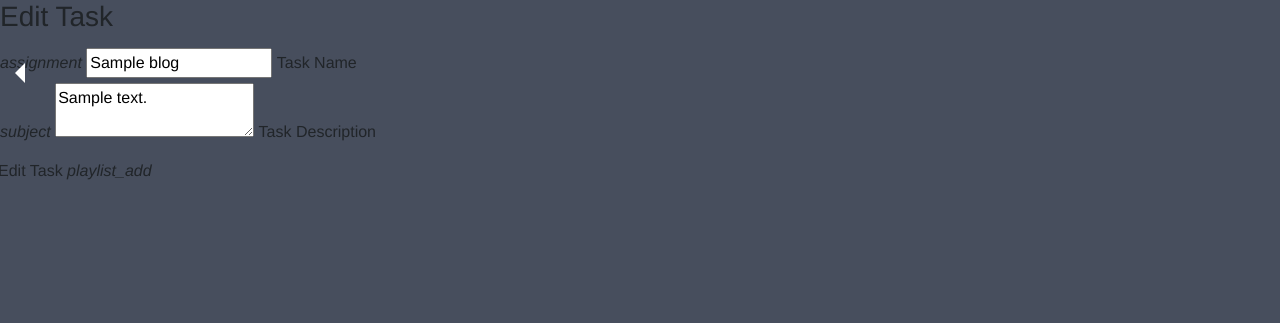
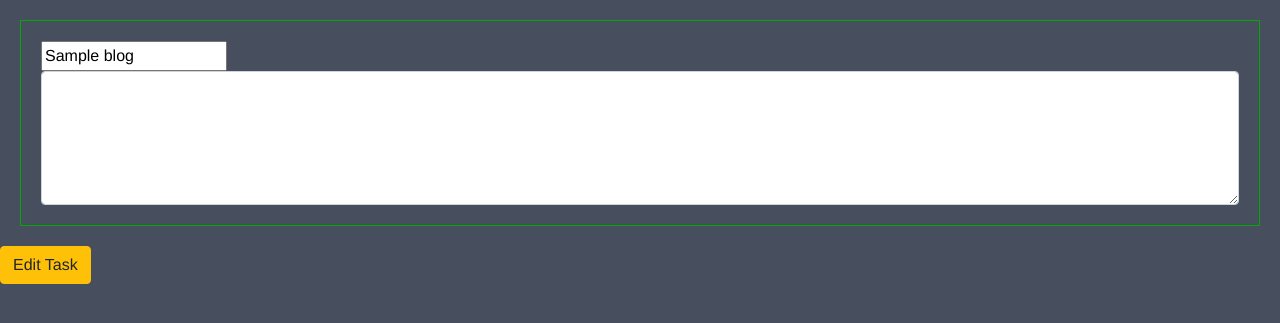
Before and after one commit to stiophan0309/sah-milestone3, a Flask app: template templates/editblog.html in a window 1280 px wide. Shown: the part 70-393 px from the top of the page. Run offline with Flask 2, Linux system fonts and the light colour scheme; the template is opened without the code that fills it: most values are stand-ins (such as "Sample title", 1, 10 or a date in 2020); some libraries are stand-ins or nearby versions.

Commit message:
Added functionality to edit/update blog posts

```diff
--- a/app.py
+++ b/app.py
@@ -41,21 +41,20 @@ def insert_blog():
     blog.insert_one(request.form.to_dict())
     return redirect(url_for('blog'))
 
-@app.route('/edit_blog/<blog_id>')
-def edit_blog(blog_id):
-    the_blog = mongo.db.blog.find_one({"_id": ObjectId(blog_id)})
-    return render_template('editblog.html', blog=the_blog)
+@app.route('/edit_blog')
+def edit_blog():
+    return render_template("editblog.html",
+    entry=mongo.db.blog.find())
 
-@app.route('/update_blog/<blog_id>', methods=["POST"])
+@app.route('/update_blog/<blog_id>', methods=['POST'])
 def update_blog(blog_id):
-    blogs = mongo.db.blogs
-    blogs.update( {'_id': ObjectId(blog_id)},
-    {
-        'blog_title':request.form.get('blog_title'),
-        'blog_content':request.form.get('blog_content'),
-
+    mongo.db.blog.update(
+        {'_id': ObjectId(blog_id)}, {
+        'blog_title': request.form.get('blog_title'),
+        'blog_content': request.form.get('blog_content')
     })
     return redirect(url_for('blog'))
+
 
 
 if __name__ == '__main__':
--- a/templates/blog.html
+++ b/templates/blog.html
@@ -1,5 +1,5 @@
 {% extends 'base.html' %}
-{% block title %} Education {% endblock %}
+{% block title %} Blog {% endblock %}
 
 {% block content %}
 
--- a/templates/editblog.html
+++ b/templates/editblog.html
@@ -1,32 +1,19 @@
-{% extends 'base.html'%} {% block content %}
+{% extends 'base.html' %}
+{% block title %} Edit Blog Post {% endblock %}
 
-<h3>Edit Task</h3>
-<div class="row">
-    <form action="{{ url_for('update_blog', blog_id=blog._id) }}" method="POST" class="col s12">
-        <div class="row">
+{% block content %}
 
-        </div>
-        <div class="row">
-            <div class="input-field col s12">
-                <i class="material-icons prefix">assignment</i>
-                <input id="blog_title" name="blog_title" type="text" class="validate" value="{{blog.blog_title}}">
-                <label for="icon_prefix">Task Name</label>
-            </div>
-        </div>
-        <div class="row">
-            <div class="input-field col s12">
-                <i class="material-icons prefix">subject</i>
-                <textarea name="blog_content" id="blog_content" class="materialize-textarea">{{task.task_description}}</textarea>
-                <label for="icon_telephone">Task Description</label>
-            </div>
-        </div>
+{% for blog in entry %}
+<form action="{{ url_for('update_blog', blog_id=blog._id) }}" method="POST">
+<div class="blog-post">
+<input id="blog_title" name="blog_title" type="text" class="validate" value="{{blog.blog_title}}">
+<textarea rows="5" id="blog_content" name="blog_content" type="text" class="form-control" required></textarea>
+</div>
+        <button class="btn btn-warning admin-button" type="submit" name="action">Edit Task
+        </button>
+</form>
 
-        <div class="row">
-            <button class="btn waves-effect waves-light" type="submit" name="action">Edit Task
-                <i class="material-icons right">playlist_add</i>
-             </button>
-        </div>
-    </form>
-</div>
 
+
+{% endfor %}
 {% endblock %}
```
